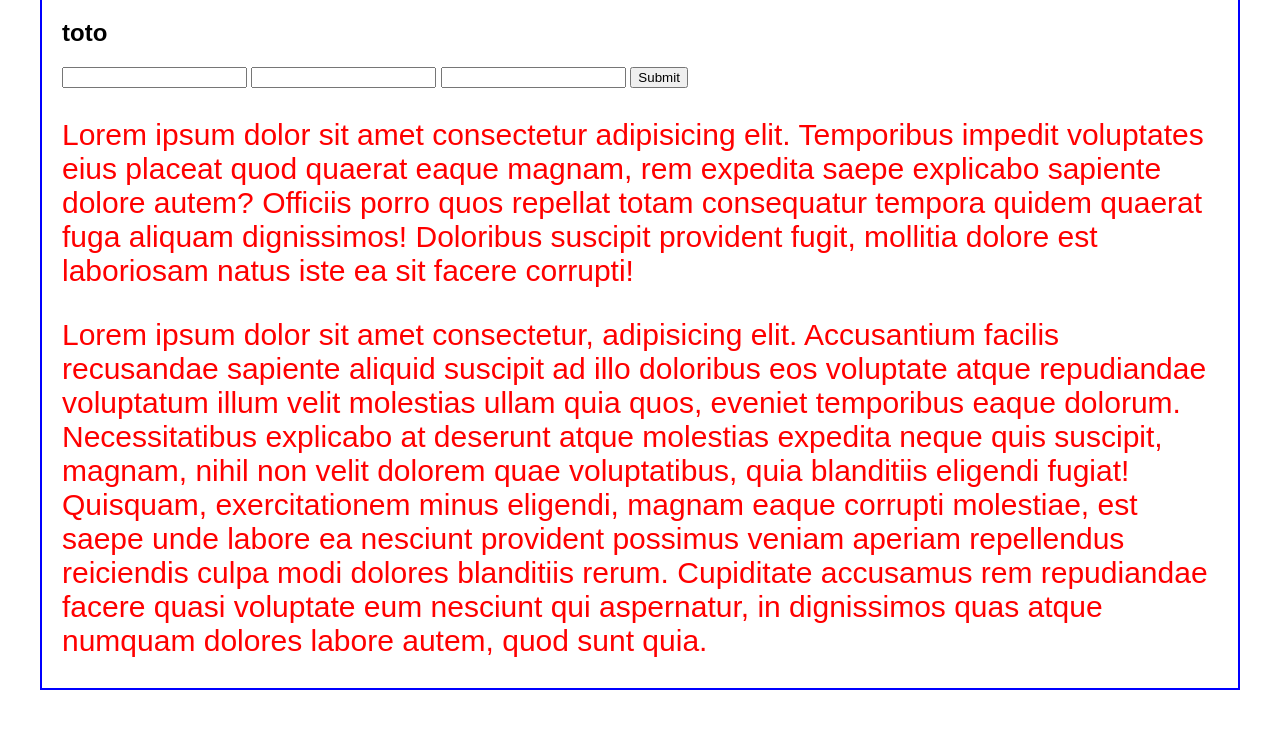
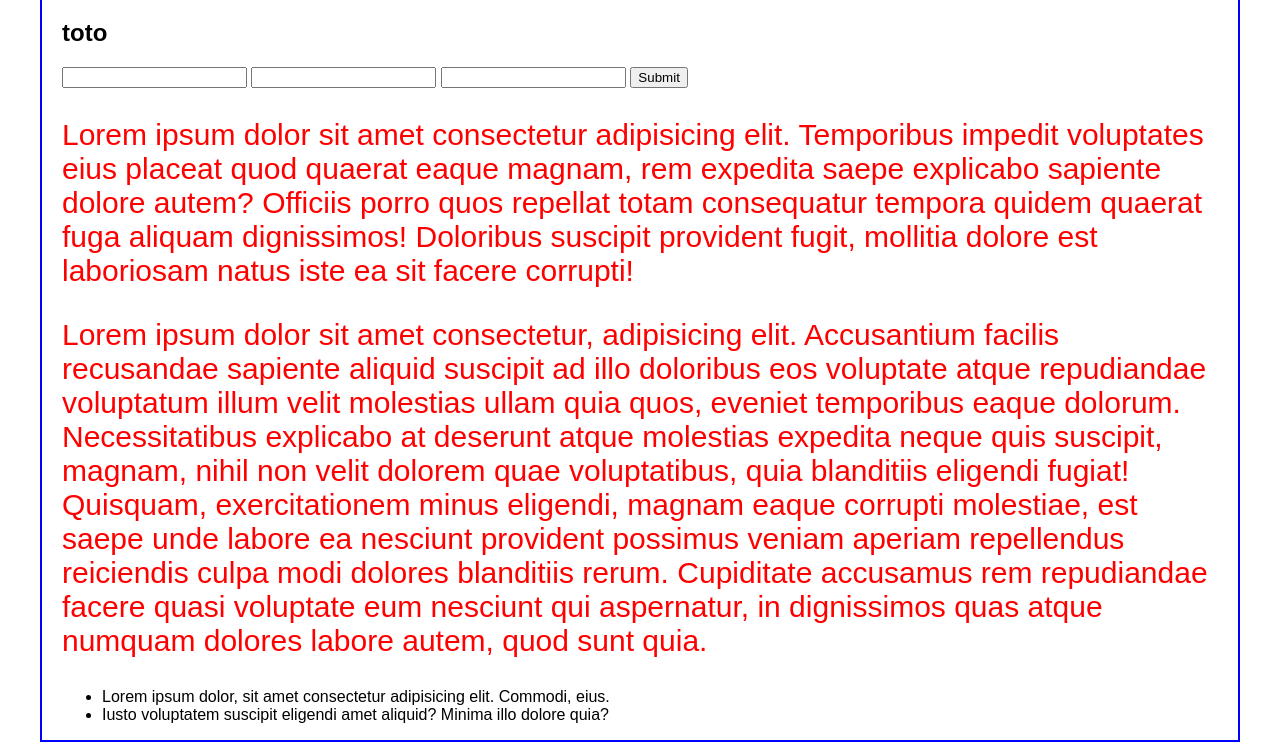
Before and after one commit to webdevproformation/demo-git-oct-2022, a plain HTML site: page index.html in a window 1280 px wide. Shown: the part 71-821 px from the top of the page. Before the commit the page ends 800 px from the top, so only its background shows below. Drawn offline with Linux system fonts and the light colour scheme.

Commit message:
ajout ul dans index.html

```diff
--- a/index.html
+++ b/index.html
@@ -19,6 +19,10 @@
         </form>
         <p>Lorem ipsum dolor sit amet consectetur adipisicing elit. Temporibus impedit voluptates eius placeat quod quaerat eaque magnam, rem expedita saepe explicabo sapiente dolore autem? Officiis porro quos repellat totam consequatur tempora quidem quaerat fuga aliquam dignissimos! Doloribus suscipit provident fugit, mollitia dolore est laboriosam natus iste ea sit facere corrupti!</p>
         <p>Lorem ipsum dolor sit amet consectetur, adipisicing elit. Accusantium facilis recusandae sapiente aliquid suscipit ad illo doloribus eos voluptate atque repudiandae voluptatum illum velit molestias ullam quia quos, eveniet temporibus eaque dolorum. Necessitatibus explicabo at deserunt atque molestias expedita neque quis suscipit, magnam, nihil non velit dolorem quae voluptatibus, quia blanditiis eligendi fugiat! Quisquam, exercitationem minus eligendi, magnam eaque corrupti molestiae, est saepe unde labore ea nesciunt provident possimus veniam aperiam repellendus reiciendis culpa modi dolores blanditiis rerum. Cupiditate accusamus rem repudiandae facere quasi voluptate eum nesciunt qui aspernatur, in dignissimos quas atque numquam dolores labore autem, quod sunt quia.</p>
+        <ul>
+            <li>Lorem ipsum dolor, sit amet consectetur adipisicing elit. Commodi, eius.</li>
+            <li>Iusto voluptatem suscipit eligendi amet aliquid? Minima illo dolore quia?</li>
+        </ul>
     </div>
 </body>
 </html>
```
